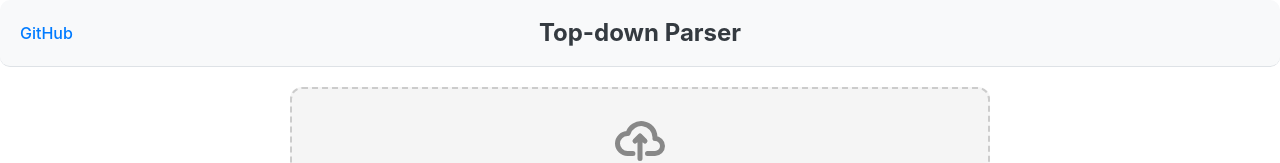
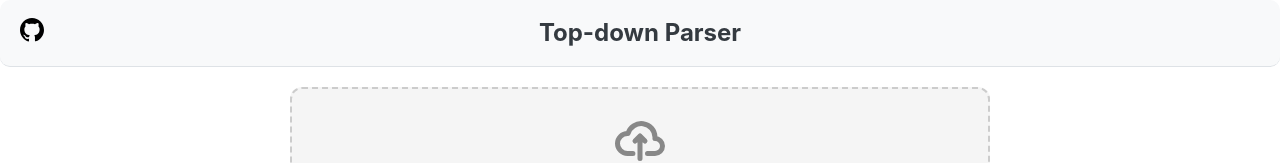
Before and after one commit to ErSantis/top-down-parser, a React (Vite) app: page / in a window 1280 px wide. Shown: the top 163 px of the page. Built offline with nearby package versions, Linux system fonts and the light colour scheme.

Commit message:
Update Header component: change GitHub link and add GitHub icon

```diff
--- a/src/components/Header.tsx
+++ b/src/components/Header.tsx
@@ -4,8 +4,10 @@ import '../styles/Header.css'; // Asegúrate de crear este archivo CSS
 const Header: React.FC = () => {
     return (
         <header className="header">
-            <a href="https://github.com/tu-usuario" className="github-link" target="_blank" rel="noopener noreferrer">
-                GitHub
+            <a href="https://github.com/ErSantis/top-down-parser.git" className="github-link" target="_blank" rel="noopener noreferrer">
+                <svg className="github-icon" xmlns="http://www.w3.org/2000/svg" viewBox="0 0 24 24" width="24" height="24">
+                    <path d="M12 0C5.37 0 0 5.37 0 12c0 5.3 3.438 9.8 8.205 11.387.6.113.82-.263.82-.583 0-.288-.01-1.05-.015-2.06-3.338.725-4.042-1.61-4.042-1.61-.546-1.387-1.333-1.757-1.333-1.757-1.09-.745.083-.73.083-.73 1.205.085 1.84 1.237 1.84 1.237 1.07 1.835 2.807 1.305 3.492.997.108-.775.42-1.305.763-1.605-2.665-.3-5.467-1.332-5.467-5.93 0-1.31.467-2.38 1.235-3.22-.125-.303-.535-1.523.115-3.176 0 0 1.005-.322 3.3 1.23.96-.267 1.98-.4 3-.405 1.02.005 2.04.138 3 .405 2.28-1.552 3.285-1.23 3.285-1.23.655 1.653.245 2.873.12 3.176.77.84 1.23 1.91 1.23 3.22 0 4.61-2.805 5.625-5.475 5.92.43.37.815 1.1.815 2.22 0 1.605-.015 2.895-.015 3.285 0 .32.215.7.825.58C20.565 21.795 24 17.295 24 12c0-6.63-5.37-12-12-12z"/>
+                </svg>
             </a>
             <h1 className="app-title">Top-down Parser</h1>
         </header>
```
